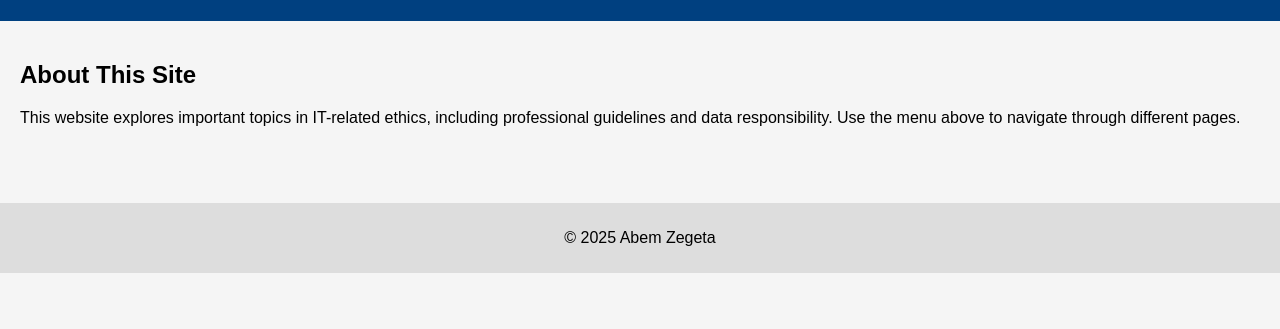
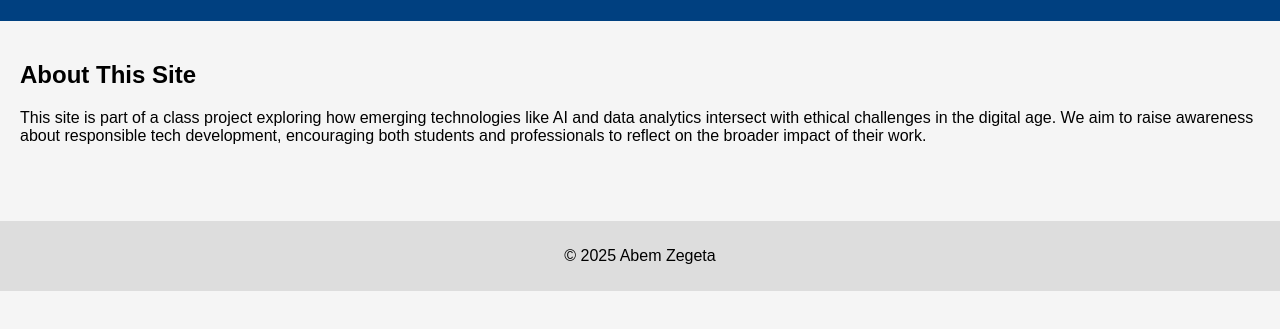
Before and after one commit to azegeta/Assignment-4, a plain HTML site: page index.html in a window 1280 px wide. Shown: the part 117-446 px from the top of the page. Drawn offline with Linux system fonts and the light colour scheme.

Commit message:
Update index.html

```diff
--- a/index.html
+++ b/index.html
@@ -20,7 +20,7 @@
   <main>
     <section>
       <h2>About This Site</h2>
-      <p>This website explores important topics in IT-related ethics, including professional guidelines and data responsibility. Use the menu above to navigate through different pages.</p>
+      <p>This site is part of a class project exploring how emerging technologies like AI and data analytics intersect with ethical challenges in the digital age. We aim to raise awareness about responsible tech development, encouraging both students and professionals to reflect on the broader impact of their work.</p>
     </section>
   </main>
 
```
